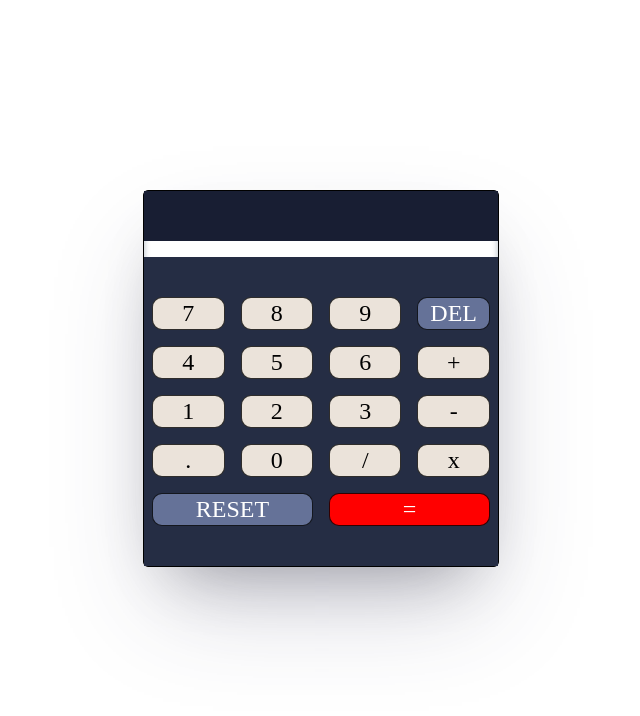
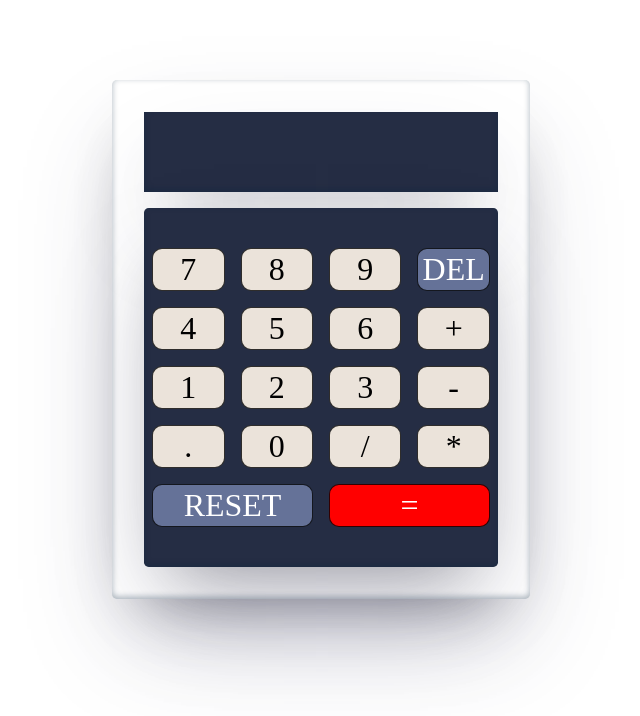
Before and after one commit to 2023PHOENIX/vanilla-calculator, a plain HTML site: page index.html in a window 1280 px wide. Shown: the whole page, without its empty margins (319-959 px from the left). Drawn offline with Linux system fonts and the light colour scheme.

Commit message:
designing

```diff
--- a/index.html
+++ b/index.html
@@ -27,7 +27,7 @@
         <div class="button-item">.</div>
         <div class="button-item">0</div>
         <div class="button-item">/</div>
-        <div class="button-item">x</div>
+        <div class="button-item">*</div>
         <div class="button-item special-item-01">RESET</div>
         <div class="button-item special-item-02">=</div>
 
--- a/main.js
+++ b/main.js
@@ -1,39 +1,37 @@
-const buttons = document.querySelectorAll('.button-item');
+const buttons = document.querySelectorAll(".button-item");
+
+for (let button of buttons) {
+  button.addEventListener("click", (e) => {
+    const instruction = e.target.innerText;
+
+    if (instruction === "DEL") {
+      updateResult(instruction);
+    } else if (instruction === "RESET") {
+      updateResult(instruction);
+    } else if (instruction === "=") {
+       const str = document.querySelector(".result").innerText;
+       console.log(str);
+      let x = eval(str);
+
+      console.log(x);
 
 
-
-
-for (let button of buttons) {
-
-    button.addEventListener('click', (e) => {
-            const instruction = e.target.innerText;
-
-
-            if (instruction === 'DEL') {
-                updateResult(instruction);
-            } else if (instruction === 'RESET') {
-                updateResult(instruction)
-            } else if (instruction === '=') {
-                let x = eval(document.querySelector('.result').innerHTML);
-
-                document.querySelector('.result').innerHTML = x;
+      document.querySelector(".result").innerHTML = x;
     } else {
       updateResult(instruction, e.target.innerText);
     }
-        }
-    )
+  });
 }
 
-
 function updateResult(instruction, val) {
-    const result = document.querySelector('.result');
-    if (instruction === 'RESET') {
-        document.querySelector('.result').innerHTML = "";
-    } else if (instruction === 'DEL') {
-
-        document.querySelector('.result').innerHTML = document.querySelector('.result').innerHTML.slice(0, -1);
+  const result = document.querySelector(".result");
+  if (instruction === "RESET") {
+    document.querySelector(".result").innerHTML = "";
+  } else if (instruction === "DEL") {
+    document.querySelector(".result").innerHTML = document.querySelector(
+      ".result",
+    ).innerHTML.slice(0, -1);
   } else {
     result.innerHTML = result.innerHTML + val;
   }
-
 }
--- a/styles.css
+++ b/styles.css
@@ -4,34 +4,40 @@
     flex-direction: column;
     align-items: center;
     justify-content: center;
-    margin-top : 15%;
+    margin-top : 5rem;
     height: 50%;
     width: 28%;
     margin-left: auto;
     margin-right: auto;
-    border : 1px solid black;
+    /*border : 1px solid black;*/
     border-radius: 5px;
+    padding: 2rem;
+    background-color: #ffffff;
     box-shadow: rgba(50, 50, 93, 0.25) 0px 50px 100px -20px, rgba(0, 0, 0, 0.3) 0px 30px 60px -30px, rgba(10, 37, 64, 0.35) 0px -2px 6px 0px inset;
 
 }
 .result{
-    color : white;
-    height : 50px;
+    color : black;
+    height : 5rem;
     width: 100%;
     margin-bottom: 1rem;
-    background-color:  rgb(24,30,51);
+    background-color: rgb(37,45,68);
     display: flex;
     justify-content: flex-end;
     align-items: center;
     font-size: 2rem;
+    box-shadow: rgba(50, 50, 93, 0.25) 0px 50px 100px -20px, rgba(0, 0, 0, 0.3) 0px 30px 60px -30px, rgba(10, 37, 64, 0.35) 0px -2px 6px 0px inset;
 }
 
 .calculator-grid {
     width: 100%;
+
     display: grid;
     grid-template-columns: 25% 25% 25% 25%;
-    background-color: #252D44;
+    background-color: rgb(37,45,68);
     padding: 2rem 0;
+    border-radius: 0.3rem;
+    box-shadow: rgba(50, 50, 93, 0.25) 0px 50px 100px -20px, rgba(0, 0, 0, 0.3) 0px 30px 60px -30px, rgba(10, 37, 64, 0.35) 0px -2px 6px 0px inset;
 
 }
 
@@ -39,7 +45,7 @@
     background-color: #EBE3DA;
     border: 1px solid rgba(0, 0, 0, 0.8);
     padding: 2px;
-    font-size: 1.5rem;
+    font-size: 2rem;
     text-align: center;
     margin : 0.5rem;
     border-radius: 10px;
```
Lines whose indentation alone changed are shown as unchanged.
